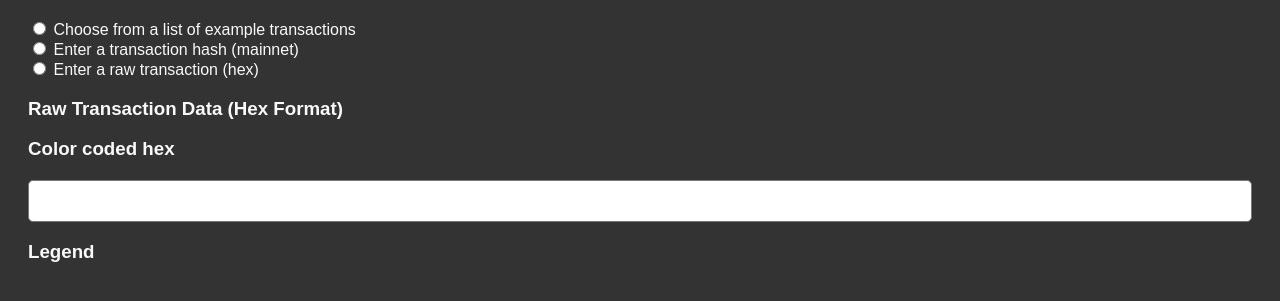
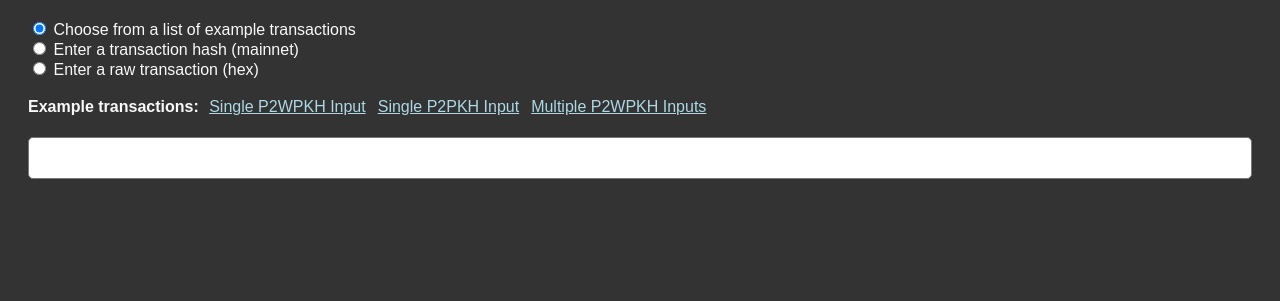
Before and after one commit to DariusParvin/bitcoin-tx-color-coder, a website built with webpack: page index.html in a window 1280 px wide. Shown: the part 89-390 px from the top of the page. Built offline with Linux system fonts and the light colour scheme.

Commit message:
select example transactions as default option

```diff
--- a/index.html
+++ b/index.html
@@ -14,16 +14,21 @@
     </header>
     <main>
       <form id="optionsForm">
-            <input type="radio" id="option1" name="option" value="option1">
-            <label for="option1">Choose from a list of example transactions</label><br>
-            <input type="radio" id="option2" name="option" value="option2">
-            <label for="option2">Enter a transaction hash (mainnet)</label><br>
-            <input type="radio" id="option3" name="option" value="option3">
-            <label for="option3">Enter a raw transaction (hex)</label><br>
+        <input type="radio" id="option1" name="option" value="option1" />
+        <label for="option1">Choose from a list of example transactions</label
+        ><br />
+        <input type="radio" id="option2" name="option" value="option2" />
+        <label for="option2">Enter a transaction hash (mainnet)</label><br />
+        <input type="radio" id="option3" name="option" value="option3" />
+        <label for="option3">Enter a raw transaction (hex)</label><br />
       </form>
 
+      <br />
+
       <!-- Option 1 -->
-        <div id="option1Form" class="hidden"></div>
+      <div id="option1Form" class="hidden">
+        <b>Example transactions:</b>
+      </div>
 
       <!-- Option 2 -->
       <form id="option2Form" class="transaction-form hidden">
@@ -45,11 +50,11 @@
         <input type="submit" value="Parse transaction" />
       </form>
 
-        <h3>Raw Transaction Data (Hex Format)</h3>
+      <!-- <h4>Raw Transaction Data (Hex Format)</h4> -->
       <pre id="rawTxData"></pre>
-        <h3>Color coded hex</h3>
+      <!-- <h4>Color coded hex</h4> -->
       <div id="colored-text"></div>
-        <h3>Legend</h3>
+      <!-- <h4>Legend</h4> -->
       <ul id="tx-breakdown"></ul>
     </main>
   </body>
--- a/src/index.js
+++ b/src/index.js
@@ -35,7 +35,6 @@
     .getElementById("option2Form")
     .addEventListener("submit", async function (e) {
       e.preventDefault();
-      // resetDisplay();
 
       var txInput = document.getElementById("txidInput").value;
       if (txInput === "") {
@@ -55,20 +54,15 @@
     .getElementById("option3Form")
     .addEventListener("submit", async function (e) {
       e.preventDefault();
-      // resetDisplay();
 
       const transactionHex = document.getElementById("txHexInput").value;
       processTransaction(transactionHex);
     });
+
+  // select the first option by default
+  document.getElementById("option1").checked = true;
+  option1Form.classList.remove("hidden");
 };
-
-function resetDisplay() {
-  ["colored-text", "tx-breakdown"].forEach((id) => {
-    var elem = document.getElementById(id);
-    elem.textContent = "";
-    elem.classList.remove("show");
-  });
-}
 
 async function fetchData(url) {
   try {
```
Also changed, not shown: dist/main.js. Lines whose indentation alone changed are shown as unchanged.
